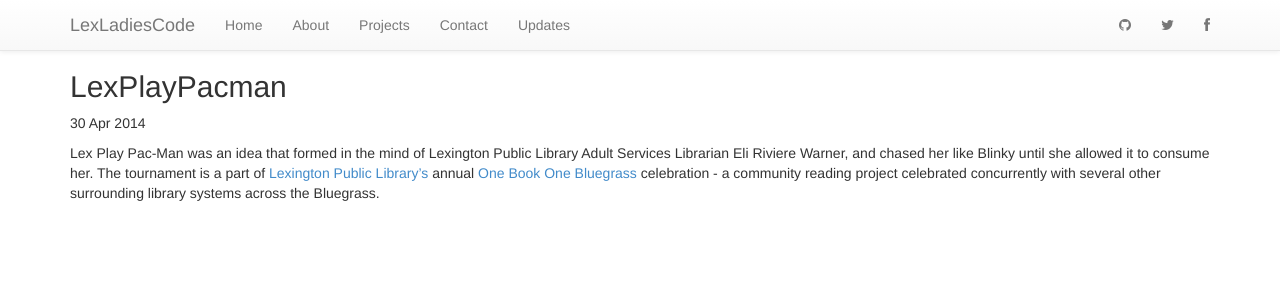
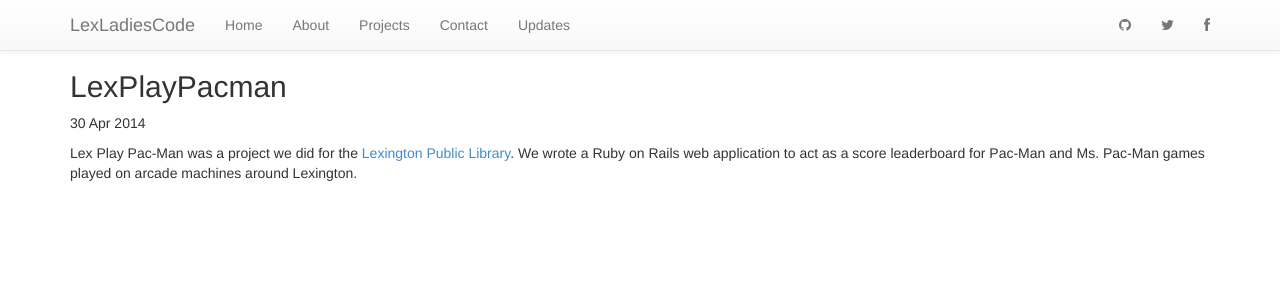
Before and after one commit to LexLadiesCode/LexLadiesCode.github.io, a Jekyll site: the page built from _posts/2014-04-30-lexplaypacman.markdown, in a window 1280 px wide. Shown: the top 300 px of the page. Built offline with Jekyll 4.4.1, drawn with Linux system fonts in a browser that asks for light colours; nearby versions of some CDN libraries; Markdown is read by kramdown in place of the engine named in the settings.

Commit message:
Add technical details to LexPlayPacman description

```diff
--- a/_posts/2014-04-30-lexplaypacman.markdown
+++ b/_posts/2014-04-30-lexplaypacman.markdown
@@ -6,4 +6,7 @@ github: https://github.com/LexLadiesCode/lexplaypacman
 website: http://www.lexplaypacman.com/
 ---
 
-Lex Play Pac-Man was an idea that formed in the mind of Lexington Public Library Adult Services Librarian Eli Riviere Warner, and chased her like Blinky until she allowed it to consume her. The tournament is a part of [Lexington Public Library's](http://www.lexpublib.org/) annual [One Book One Bluegrass](http://www.onebookonebluegrass.com/) celebration - a community reading project celebrated concurrently with several other surrounding library systems across the Bluegrass.
+Lex Play Pac-Man was a project we did for the
+[Lexington Public Library](http://www.lexpublib.org/). We wrote a Ruby on Rails
+web application to act as a score leaderboard for Pac-Man and Ms. Pac-Man games
+played on arcade machines around Lexington.
```
